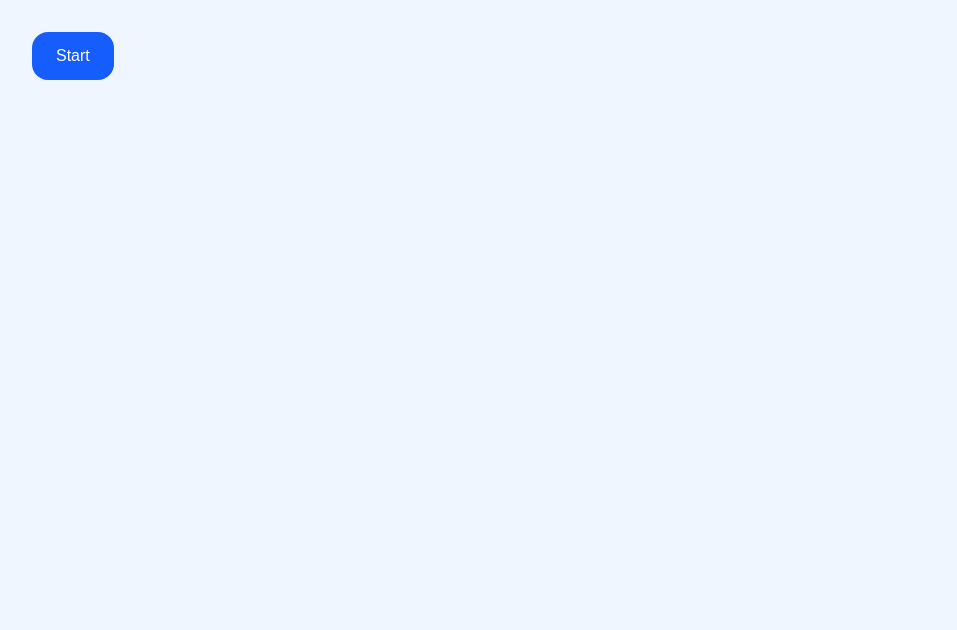
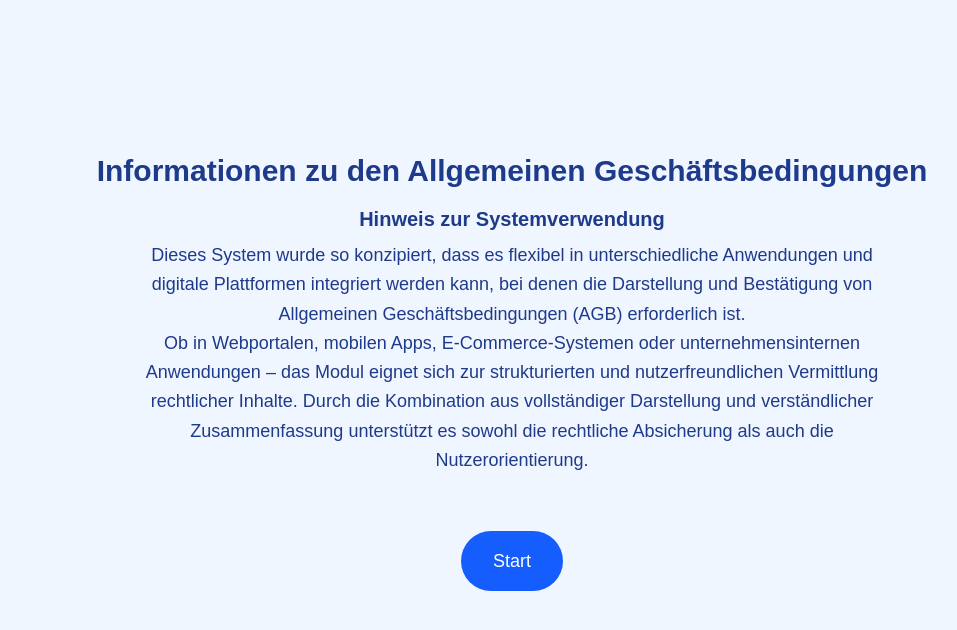
Before and after one commit to L0i0n0a/emotProtoyp, a Next.js app in the folder emotpsyprototype/: page / in a window 1280 px wide. Shown: the top 630 px of the page, without its empty margins (128-1085 px from the left). Built offline with nearby package versions, Linux system fonts and the light colour scheme.

Commit message:
style: better visual start page

```diff
--- a/emotpsyprototype/app/page.js
+++ b/emotpsyprototype/app/page.js
@@ -7,14 +7,32 @@ function App() {
   const [started, setStarted] = useState(false);
 
   return (
-    <div className="p-8 w-[80vw] mx-auto ">
+    <div className="p-8 w-[90vw] max-w-5xl mx-auto">
       {!started ? (
-        <button
-          onClick={() => setStarted(true)}
-          className="px-6 py-3 bg-blue-600 text-white rounded-2xl hover:bg-blue-700 transition"
-        >
-          Start
-        </button>
+        <div className="flex flex-col items-center justify-center h-[85vh] text-center space-y-6">
+          <h1 className="text-3xl font-bold mb-4">
+            Informationen zu den Allgemeinen Geschäftsbedingungen
+          </h1>
+
+          <div className="text-lg leading-relaxed space-y-4 max-w-3xl">
+            <div>
+              <h2 className="text-xl font-semibold mb-2">Hinweis zur Systemverwendung</h2>
+              <p>
+                Dieses System wurde so konzipiert, dass es flexibel in unterschiedliche Anwendungen und digitale Plattformen integriert werden kann, bei denen die Darstellung und Bestätigung von Allgemeinen Geschäftsbedingungen (AGB) erforderlich ist.
+              </p>
+              <p>
+                Ob in Webportalen, mobilen Apps, E-Commerce-Systemen oder unternehmensinternen Anwendungen – das Modul eignet sich zur strukturierten und nutzerfreundlichen Vermittlung rechtlicher Inhalte. Durch die Kombination aus vollständiger Darstellung und verständlicher Zusammenfassung unterstützt es sowohl die rechtliche Absicherung als auch die Nutzerorientierung.
+              </p>
+            </div>
+          </div>
+
+          <button
+            onClick={() => setStarted(true)}
+            className="mt-8 px-8 py-4 text-lg bg-blue-600 text-white rounded-full hover:bg-blue-700 transition"
+          >
+            Start
+          </button>
+        </div>
       ) : (
         <TermsFlow />
       )}
```
